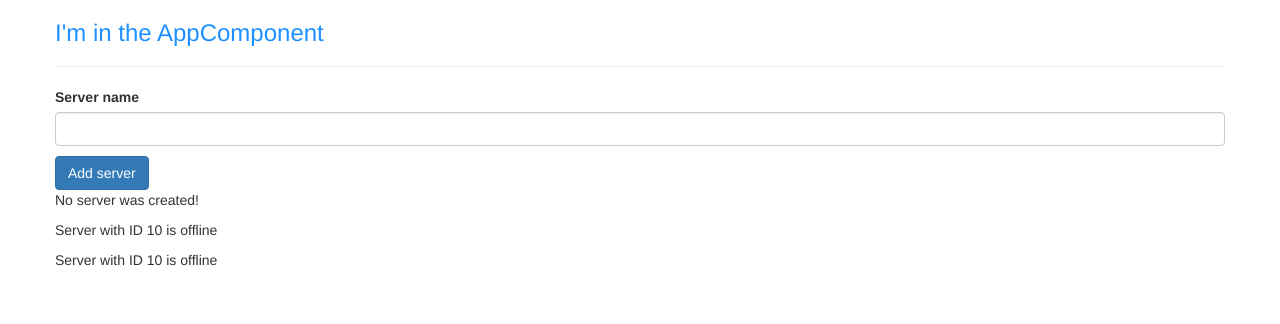
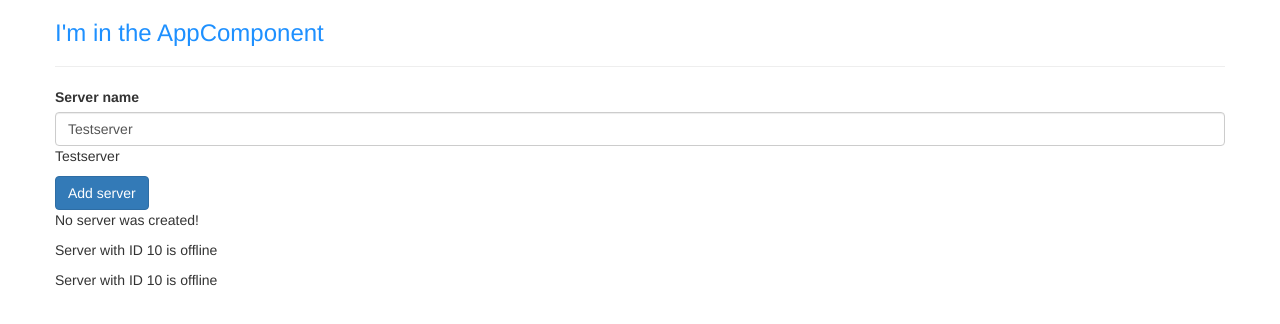
Before and after one commit to dirkgietelink/udemy-ang8, an Angular app: page / in a window 1280 px wide. Shown: the top 324 px of the page. Built offline with nearby package versions, Linux system fonts and the light colour scheme.

Commit message:
vid 32: Databinding example: Two-way Binding using [(ngModel)]="serverName". TypeScript <--> Template

```diff
--- a/src/app/app.module.ts
+++ b/src/app/app.module.ts
@@ -1,9 +1,9 @@
 import { BrowserModule } from '@angular/platform-browser';
 import { NgModule } from '@angular/core';
-import {FormsModule} from '@angular/forms';
+import { FormsModule } from '@angular/forms';
 
 import { AppComponent } from './app.component';
-import {ServerComponent} from './server/server.component';
+import { ServerComponent } from './server/server.component';
 import { ServersComponent } from './servers/servers.component';
 
 @NgModule({
--- a/src/app/servers/servers.component.html
+++ b/src/app/servers/servers.component.html
@@ -1,8 +1,13 @@
 <label>Server name</label>
+<!--<input-->
+  <!--type="text"-->
+  <!--class="form-control"-->
+  <!--(input)="onUpdateServerName($event)">-->
 <input
   type="text"
   class="form-control"
-  (input)="onUpdateServerName($event)">
+  [(ngModel)]="serverName">
+
 <p>{{ serverName }}</p>
 <button
   class="btn btn-primary"
--- a/src/app/servers/servers.component.ts
+++ b/src/app/servers/servers.component.ts
@@ -14,7 +14,7 @@
 
   allowNewServer = false;
   serverCreationStatus = 'No server was created!';
-  serverName = '';
+  serverName = 'Testserver';
 
   constructor() {
     setTimeout(() => {
```
